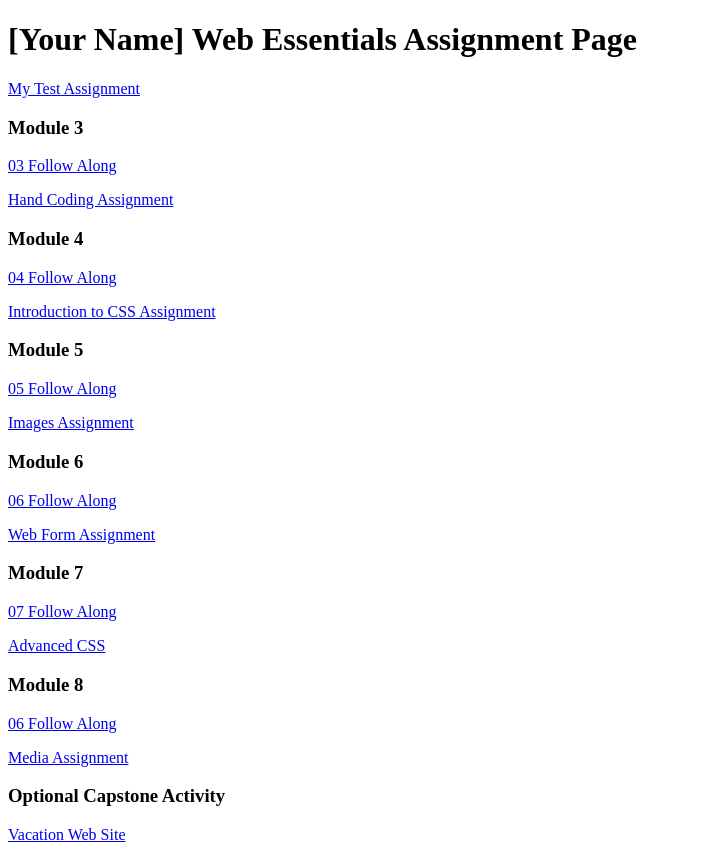
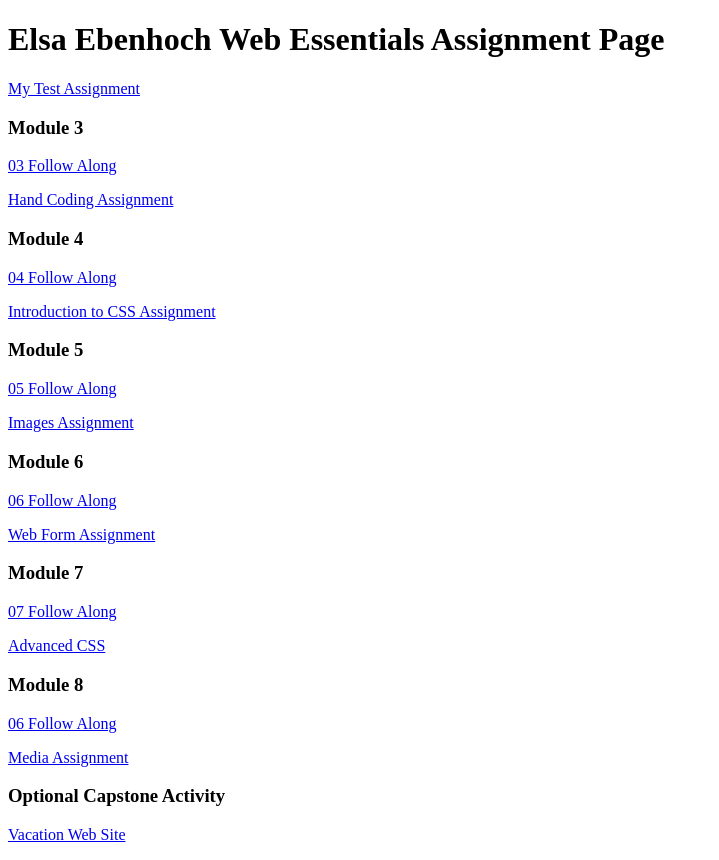
Before and after one commit to elsaebenhoch/dwdd1600, a plain HTML site: page index.html in a window 1280 px wide. Shown: the whole page, without its empty margins (0-719 px from the left). Drawn offline with Linux system fonts and the light colour scheme.

Commit message:
added name

```diff
--- a/index.html
+++ b/index.html
@@ -6,7 +6,7 @@
 		<title>dwdd 1600 assignment list page</title>
 	</head>
 	<body>
-		<h1>[Your Name] Web Essentials Assignment Page</h1>
+		<h1>Elsa Ebenhoch Web Essentials Assignment Page</h1>
 		<p><a href="01test">My Test Assignment</a></p>
 
 		<h3>Module 3</h3>
```
